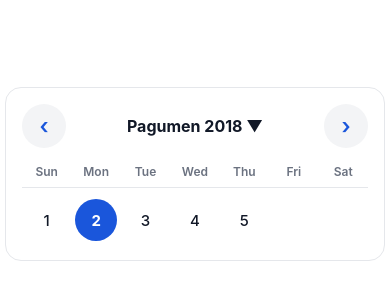
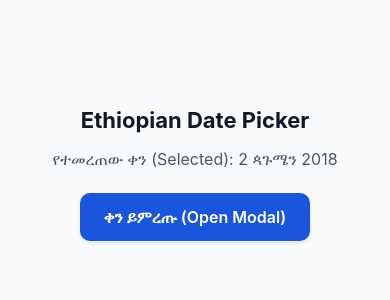
Before and after one commit to kashumaku/react-native-ethiopian-date-picker, a React Native app: screen / in a window 390 px wide. Shown: the part 248-548 px from the top of the page. Built offline with nearby package versions, Linux system fonts and the light colour scheme.

Commit message:
feat: implement modular Ethiopian date range picker component with modal support and comprehensive localization

```diff
--- a/App.tsx
+++ b/App.tsx
@@ -1,13 +1,48 @@
+import React, { useState } from 'react';
 import { StatusBar } from 'expo-status-bar';
-import { StyleSheet, Text, View } from 'react-native';
-import { EthiopianDatePicker } from './src';
+import { StyleSheet, Text, View, Pressable } from 'react-native';
+import { EthiopianDatePicker, formatEthiopianDate } from './src';
 
 export default function App() {
+  const [modalVisible, setModalVisible] = useState(false);
+  const [selectedDate, setSelectedDate] = useState<Date>(new Date());
   return (
     <View style={styles.container}>
+      <Text style={styles.title}>Ethiopian Date Picker</Text>
+
+      <Text style={styles.selectedText}>
+        የተመረጠው ቀን (Selected): {formatEthiopianDate(selectedDate, { locale: 'am' })}
+      </Text>
+
+      <Pressable
+        style={styles.openButton}
+        onPress={() => setModalVisible(true)}
+      >
+        <Text style={styles.openButtonText}>ቀን ይምረጡ (Open Modal)</Text>
+      </Pressable>
+
       <EthiopianDatePicker
+        mode="modal"
+        visible={modalVisible}
+        value={selectedDate}
+        locale="am"
+        title="ቀን ይምረጡ"
+        confirmText="አረጋግጥ"
+        cancelText="ይቅር"
+        onChange={(date) => {
+          setSelectedDate(date);
+          setModalVisible(false);
+        }}
+        onClose={() => setModalVisible(false)}
+        theme={{
+          selectedDayTextColor:"red"
+        }}
+        maxYear={2017}
+        style={{
+          elevation:0, borderWidth:0
+        }}
+      />
 
-      />
       <StatusBar style="auto" />
     </View>
   );
@@ -16,8 +51,37 @@ export default function App() {
 const styles = StyleSheet.create({
   container: {
     flex: 1,
-    backgroundColor: '#fff',
+    backgroundColor: '#F9FAFB',
     alignItems: 'center',
     justifyContent: 'center',
+    padding: 20,
+  },
+  title: {
+    fontSize: 22,
+    fontWeight: 'bold',
+    color: '#111827',
+    marginBottom: 16,
+  },
+  selectedText: {
+    fontSize: 16,
+    color: '#4B5563',
+    marginBottom: 24,
+  },
+  openButton: {
+    backgroundColor: '#1A56DB',
+    paddingVertical: 14,
+    paddingHorizontal: 24,
+    borderRadius: 10,
+    elevation: 2,
+    shadowColor: '#000',
+    shadowOffset: { width: 0, height: 2 },
+    shadowOpacity: 0.1,
+    shadowRadius: 4,
+  },
+  openButtonText: {
+    color: '#FFFFFF',
+    fontSize: 16,
+    fontWeight: '600',
+
   },
 });
--- a/package.json
+++ b/package.json
@@ -2,7 +2,7 @@
   "name": "react-native-ethiopian-date-picker",
   "version": "0.1.0",
   "description": "Production-ready Ethiopian calendar date picker for React Native and Expo",
-  "main": "./dist/index.js",
+  "main": "./index.ts",
   "module": "./dist/index.mjs",
   "types": "./dist/index.d.ts",
   "exports": {
--- a/src/hooks/useEthiopianDatePicker.ts
+++ b/src/hooks/useEthiopianDatePicker.ts
@@ -19,6 +19,7 @@ export function useEthiopianDatePicker(props: EthiopianDatePickerProps) {
     maximumDate,
     disabledDates,
     mode = "inline",
+    defaultVisible = false,
     visible: controlledVisible,
     onOpen,
     onClose,
@@ -44,7 +45,7 @@ export function useEthiopianDatePicker(props: EthiopianDatePickerProps) {
   const [isMonthYearSelectorOpen, setIsMonthYearSelectorOpen] = useState(false);
 
   // Modal mode state
-  const [uncontrolledModalVisible, setUncontrolledModalVisible] = useState(false);
+  const [uncontrolledModalVisible, setUncontrolledModalVisible] = useState(defaultVisible);
   const isModalVisible = controlledVisible !== undefined ? controlledVisible : uncontrolledModalVisible;
   const [draftDate, setDraftDate] = useState<Date | null>(activeSelectedDate);
 
--- a/src/types/index.ts
+++ b/src/types/index.ts
@@ -115,6 +115,11 @@ export type EthiopianDatePickerProps = {
   disabledDates?: Date[] | ((date: Date) => boolean);
 
   /**
+   * Initial visibility for modal mode when uncontrolled. Default is false.
+   */
+  defaultVisible?: boolean;
+
+  /**
    * Controls modal visibility when mode="modal".
    */
   visible?: boolean;
```
Also changed, not shown: 1 other file (tests, documents, lock files or other folders).
